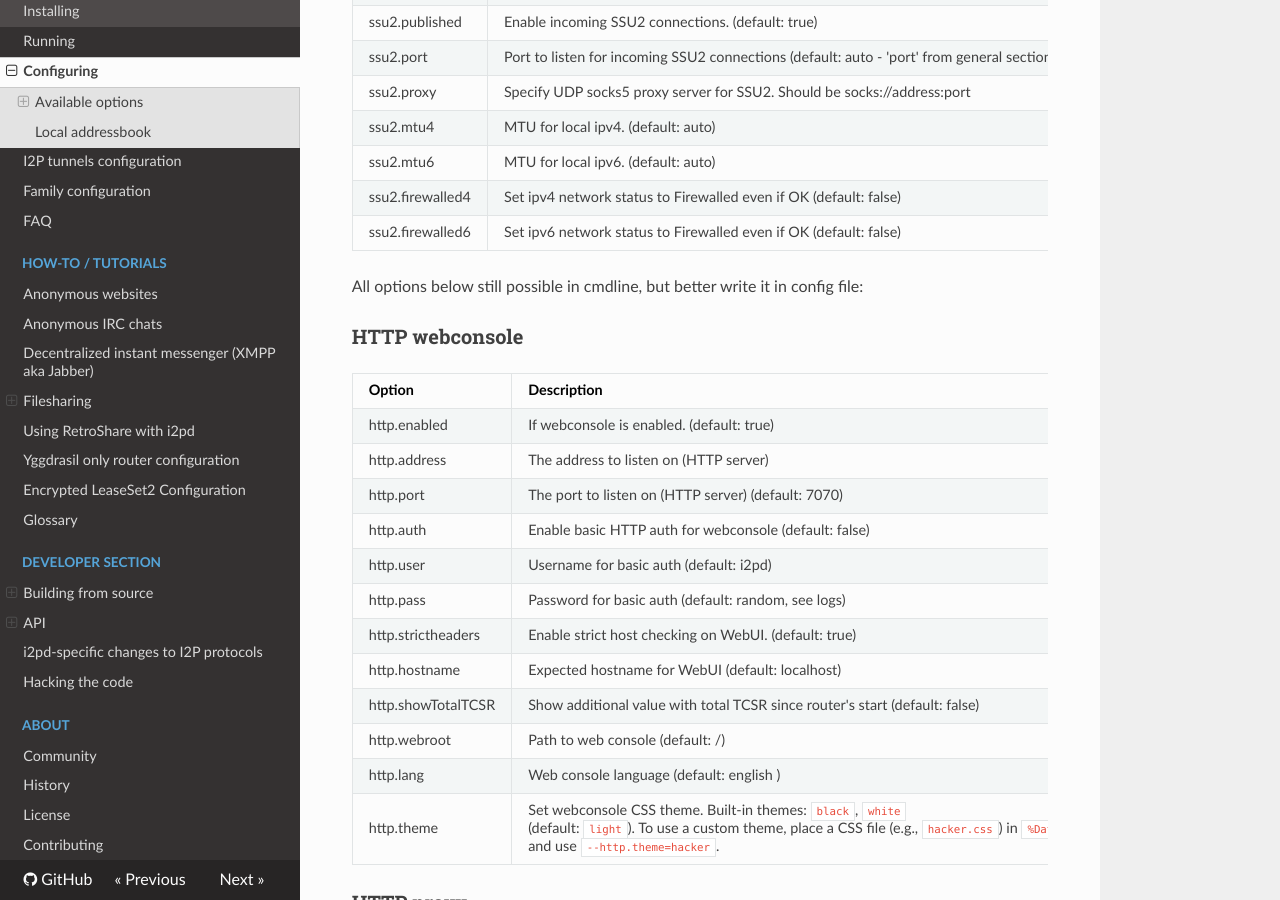
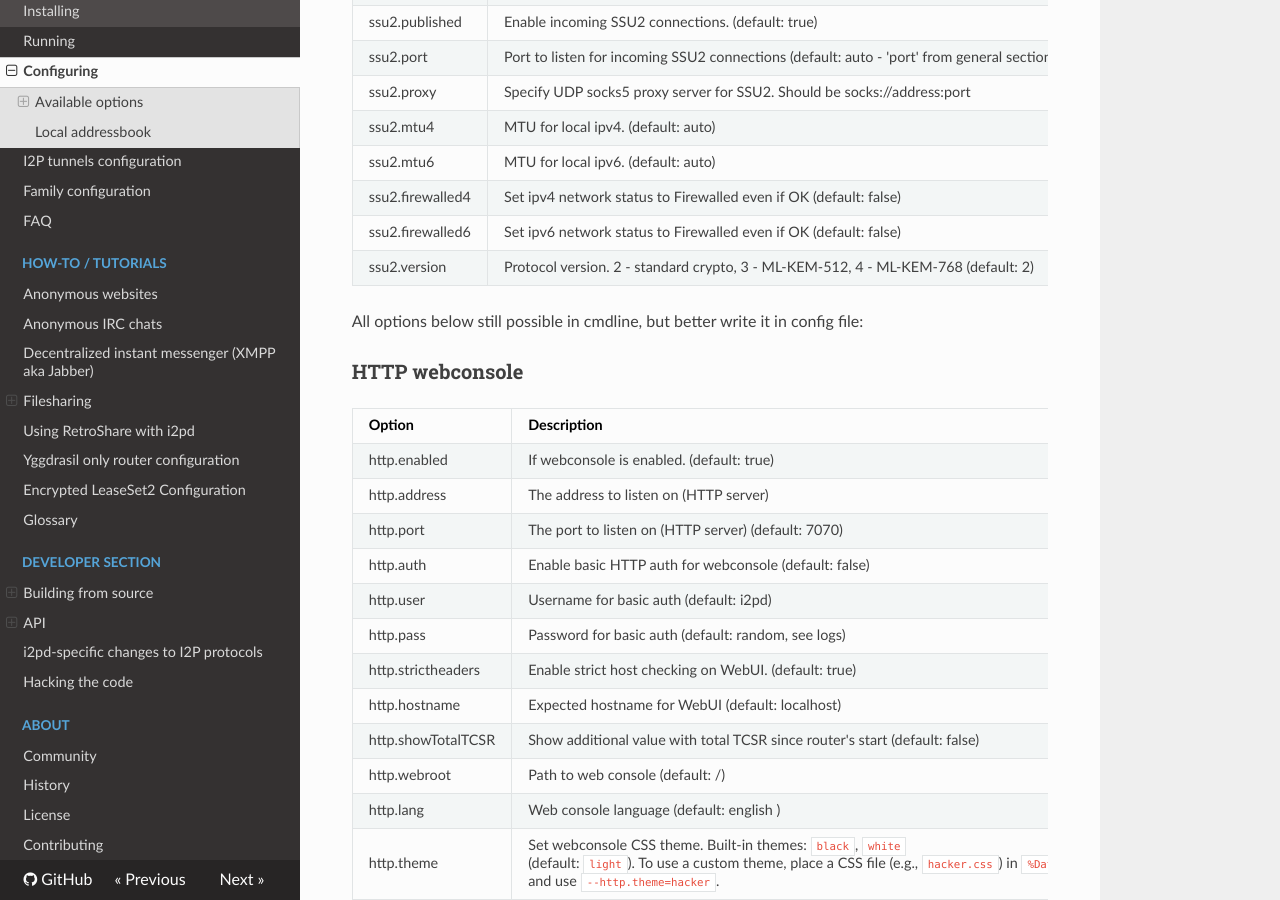
Before and after one commit to PurpleI2P/i2pd_docs_en, an MkDocs documentation site: the page built from docs/user-guide/configuration.md, in a window 1280 px wide and 900 px high, scrolled down 2723 px. Built offline with MkDocs 1.6.1, drawn with Linux system fonts in a browser that asks for light colours; nearby versions of some CDN libraries.

Commit message:
ssu2.version added

```diff
--- a/docs/user-guide/configuration.md
+++ b/docs/user-guide/configuration.md
@@ -101,6 +101,7 @@ ssu2.mtu4                              | MTU for local ipv4. (default: auto)
 ssu2.mtu6                              | MTU for local ipv6. (default: auto)
 ssu2.firewalled4                       | Set ipv4 network status to Firewalled even if OK (default: false)
 ssu2.firewalled6                       | Set ipv6 network status to Firewalled even if OK (default: false)
+ssu2.version                           | Protocol version. 2 - standard crypto, 3 - ML-KEM-512, 4 - ML-KEM-768 (default: 2)
 
 All options below still possible in cmdline, but better write it in config file:
 
```
